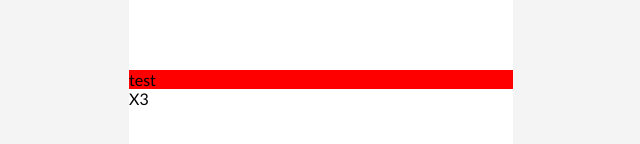
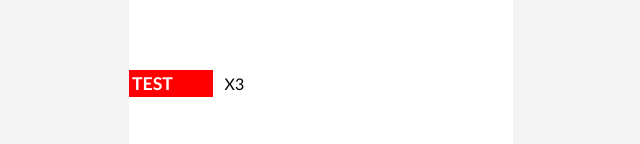
Before and after one commit to nathan755/pokedex_2, a React (Create React App) app: page /pokemon/1 in a window 1280 px wide. Shown: the part 420-564 px from the top of the page, without its empty margins (319-959 px from the left). Built offline with nearby package versions, Linux system fonts and the light colour scheme; no server answers.

Commit message:
Add styles for type bar component and damage when attacked.

```diff
--- /dev/null
+++ b/src/sass/_damage-when-attacked.scss
@@ -0,0 +1,3 @@
+.damage-when-attacked{
+    width: 30%;
+}
--- /dev/null
+++ b/src/sass/_type-bar.scss
@@ -0,0 +1,18 @@
+.type-bar{
+    display: flex;
+    align-items: center;
+
+    &__type{
+        font-size: 1.1em;
+        text-transform: uppercase;
+        font-weight: 900;
+        flex-basis: 80%;
+        padding: 3px;
+        color: white;
+    }
+
+    &__multiplier{
+        flex-basis: 20%;
+        margin-left: 12px;
+    }
+}
--- a/src/sass/core.scss
+++ b/src/sass/core.scss
@@ -8,3 +8,5 @@
 @import "stats.scss";
 @import "header-bar.scss";
 @import "profile.scss";
+@import "damage-when-attacked.scss";
+@import "type-bar.scss";
```
